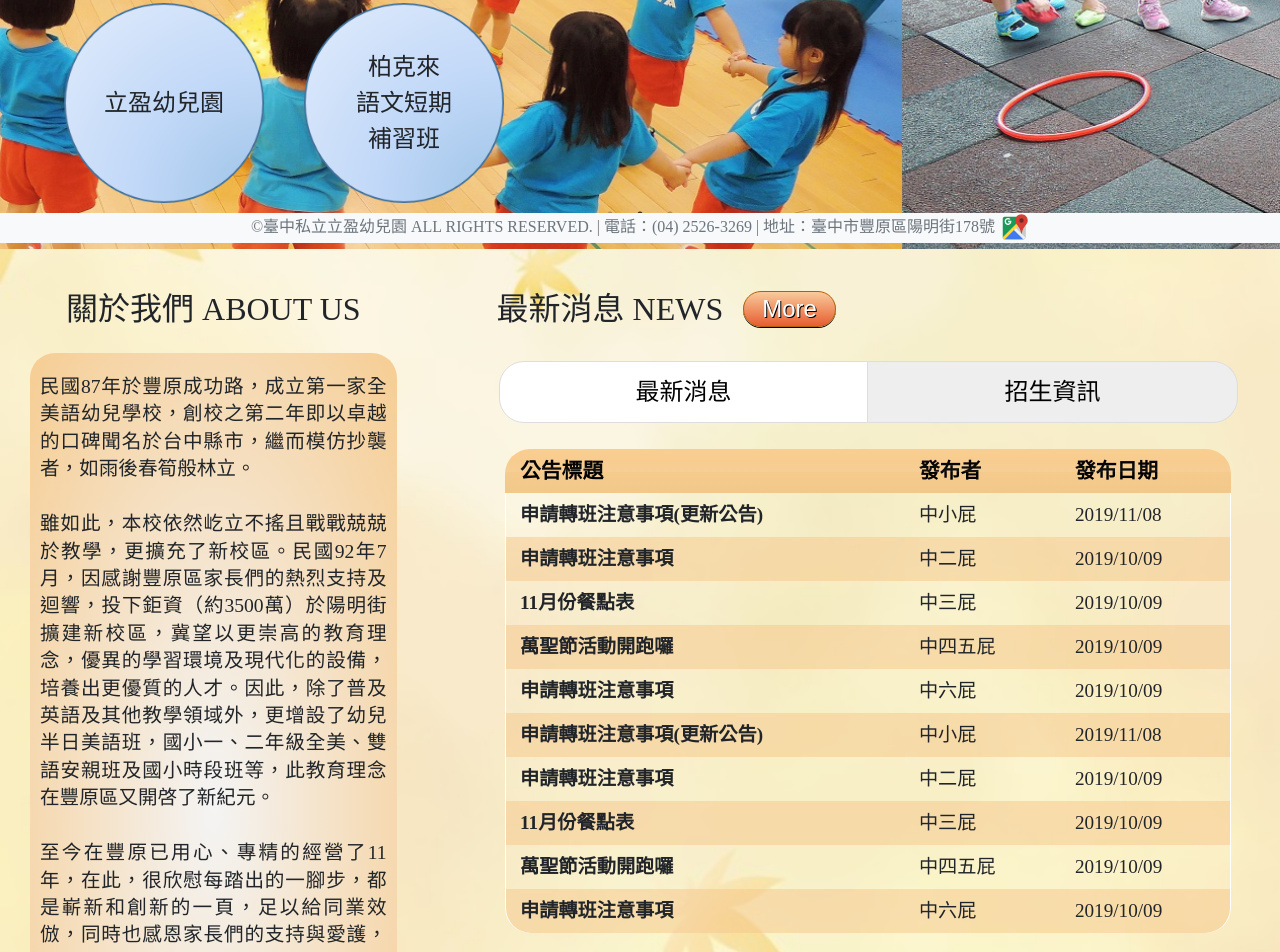
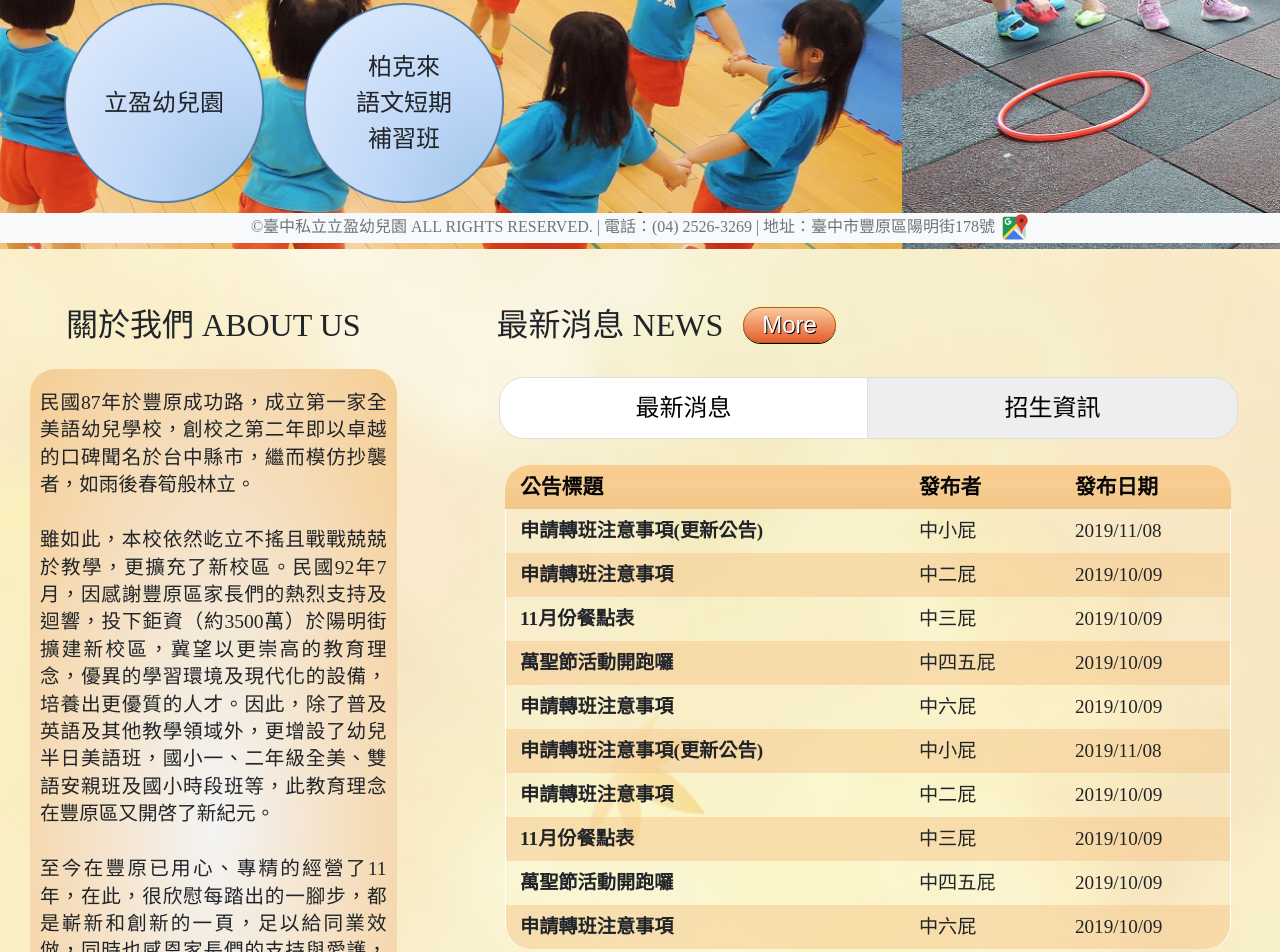
Before and after one commit to lv1codeman/Li-Ying, a website: page index.html in a window 1280 px wide. Shown: the part 557-1509 px from the top of the page. Drawn offline with Linux system fonts and the light colour scheme; a web font is replaced by a local one.

Commit message:
美化首頁

```diff
--- a/css/page2.css
+++ b/css/page2.css
@@ -7,8 +7,14 @@ body {
   height: 100%;
 }
 
+.body_container {
+  background-image: url(../images/dumpimg/1.jpg);
+  background-size: cover;
+  background-repeat: no-repeat;
+}
+
 .row {
-  margin-top: 1rem;
+  padding: 2rem 0 3rem 0;
 }
 
 .centerall {
--- a/index.html
+++ b/index.html
@@ -143,7 +143,7 @@
     </nav>
 
     <!-- body -->
-    <div class="dumpimg1" style="height: 2000px;">
+    <div class="body_container">
         <div class="flex-container1">
             <div id="liying" class="flex-item1 entrance-1 hvr-bob">
                 <div class="entrance-text">立盈幼兒園</div>
@@ -280,11 +280,6 @@
                         </div>
                     </div>
                 </div>
-
-                <div class="row">
-                    <div class="col-6"></div>
-                    <div class="col-6"></div>
-                </div>
             </div>
         </div>
 
```
